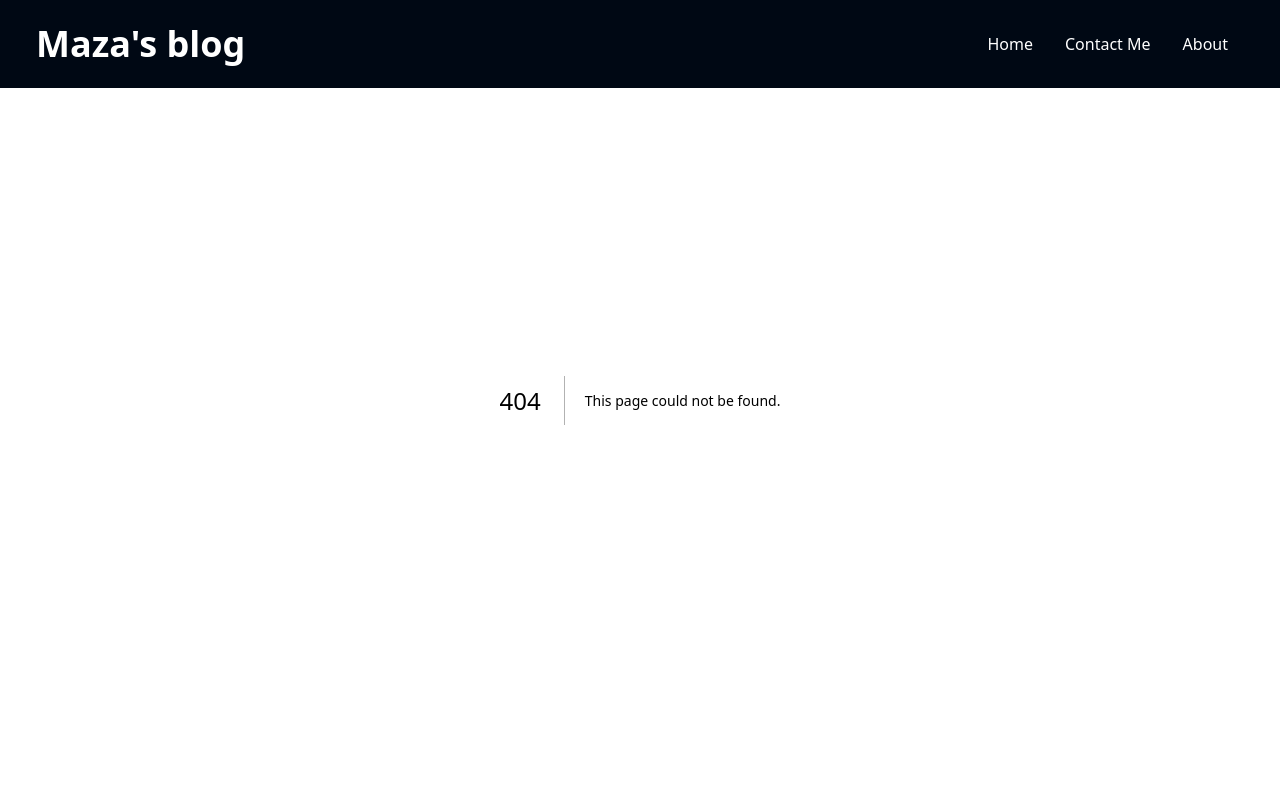
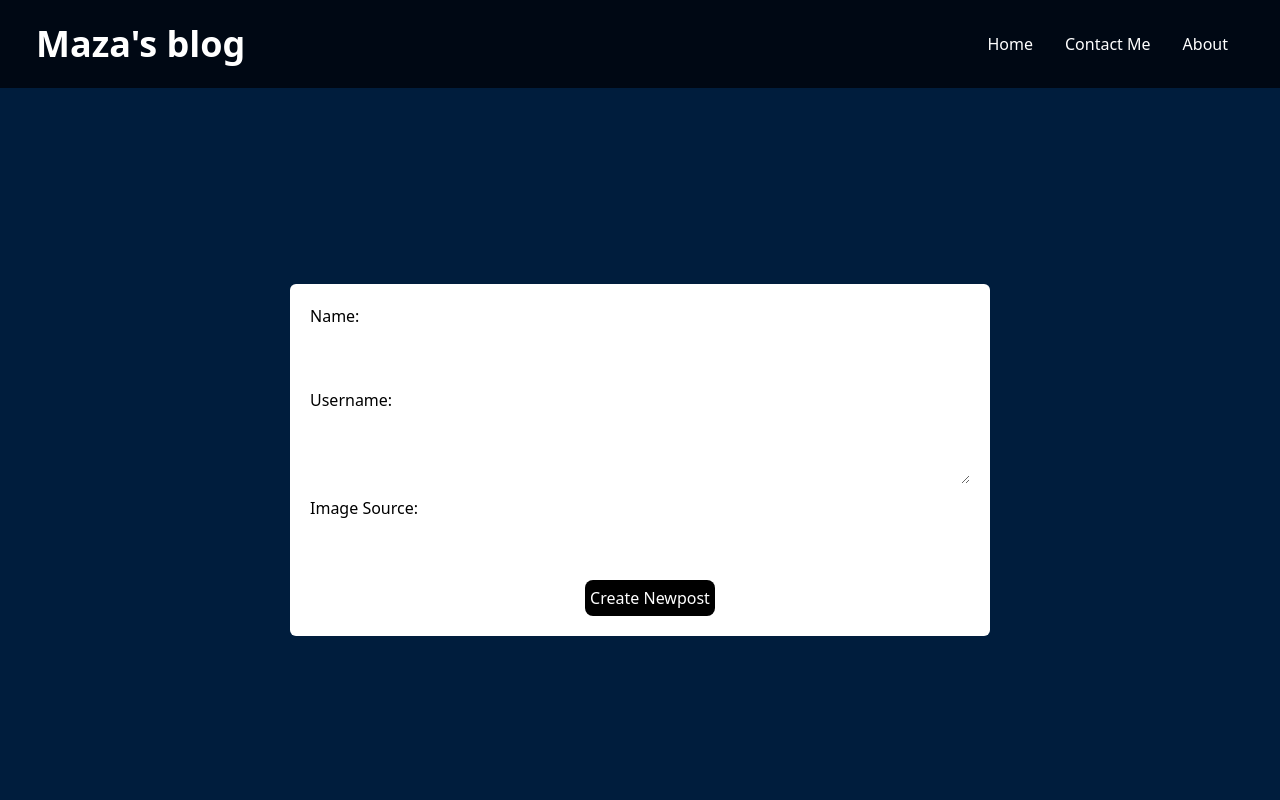
Before and after one commit to Luth-Badila/maza-blog, a Next.js app: page /Create in a window 1280 px wide. Before the commit this address had no page. Shown: the top 800 px of the page. Built offline with nearby package versions, Linux system fonts and the light colour scheme; no server answers.

Commit message:
added create page but redirect doesn't work

```diff
--- a/package.json
+++ b/package.json
@@ -16,7 +16,7 @@
     "react": "18.2.0",
     "react-dom": "18.2.0",
     "react-icons": "^4.6.0",
-    "react-router-dom": "^6.4.3"
+    "react-router-dom": "^6.4.5"
   },
   "devDependencies": {
     "autoprefixer": "^10.4.13",
--- /dev/null
+++ b/pages/Create.jsx
@@ -0,0 +1,54 @@
+import React, { useState } from "react";
+import { useRouter } from "next/router";
+
+import supabase from "../config/supabaseClient";
+
+const Create = () => {
+  const router = useRouter();
+
+  const [name, setName] = useState("");
+  const [href, setHref] = useState("");
+  const [username, setUsername] = useState("");
+  const [imageSrc, setImageSrc] = useState("");
+  const [formError, setFormError] = useState(null);
+
+  const handleSubmit = async (e) => {
+    e.preventDefault();
+
+    if (!name || !username || !imageSrc) {
+      setFormError("Please fill in all the field correctly");
+      return;
+    }
+
+    const { data, error } = await supabase.from("images").insert([{ name, username, imageSrc }]);
+
+    if (error) {
+      setFormError("Please fill in all the field correctly");
+    }
+    if (data) {
+      setFormError(null);
+      router.push("/");
+    }
+  };
+
+  return (
+    <div className="mt-[60px] flex justify-center items-center h-screen lg:mx-0 mx-5 text-black">
+      <form onSubmit={handleSubmit} className="bg-white p-[20px] my-0 mx-auto w-[700px] rounded-md flex flex-col gap-3">
+        <label htmlFor="name">Name:</label>
+        <input type="text" id="name" value={name} onChange={(e) => setName(e.target.value)} className="block w-[100%] border-solid border-grey p-[6px]" />
+
+        <label htmlFor="username">Username:</label>
+        <textarea id="username" value={username} onChange={(e) => setUsername(e.target.value)} className="block w-[100%] border-solid border-grey p-[6px]" />
+
+        <label htmlFor="imageSrc">Image Source:</label>
+        <input type="text" id="imageSrc" value={imageSrc} onChange={(e) => setImageSrc(e.target.value)} className="block w-[100%] border-solid border-grey p-[6px]" />
+
+        <button className="bg-black ml-[275px] text-white border-0 py-[6px] px-[4px] rounded-lg cursor-pointer w-[130px]">Create Newpost</button>
+
+        {formError && <p className="text-black">{formError}</p>}
+      </form>
+    </div>
+  );
+};
+
+export default Create;
```
Also changed, not shown: 1 other file (tests, documents, lock files or other folders).
